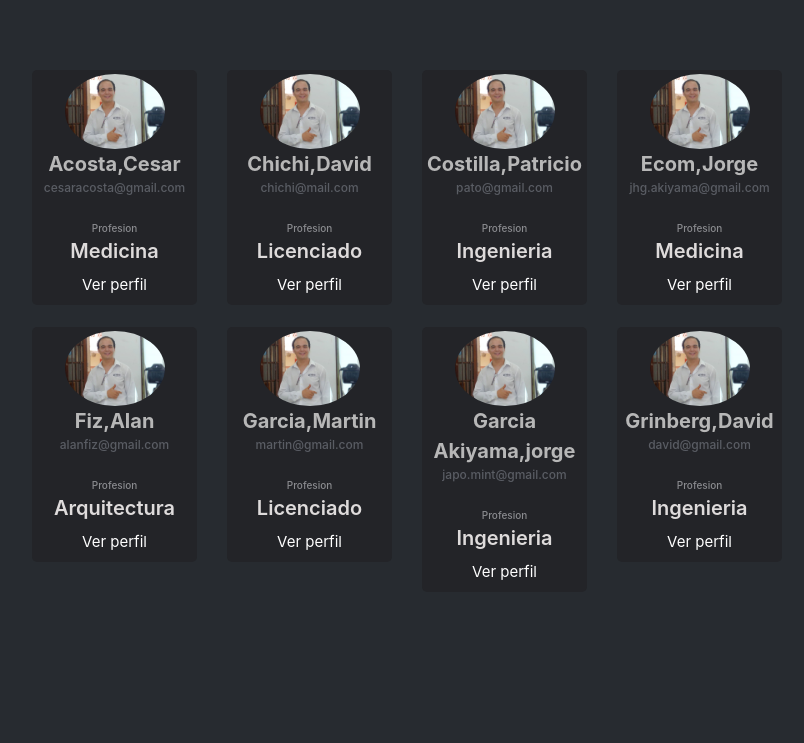
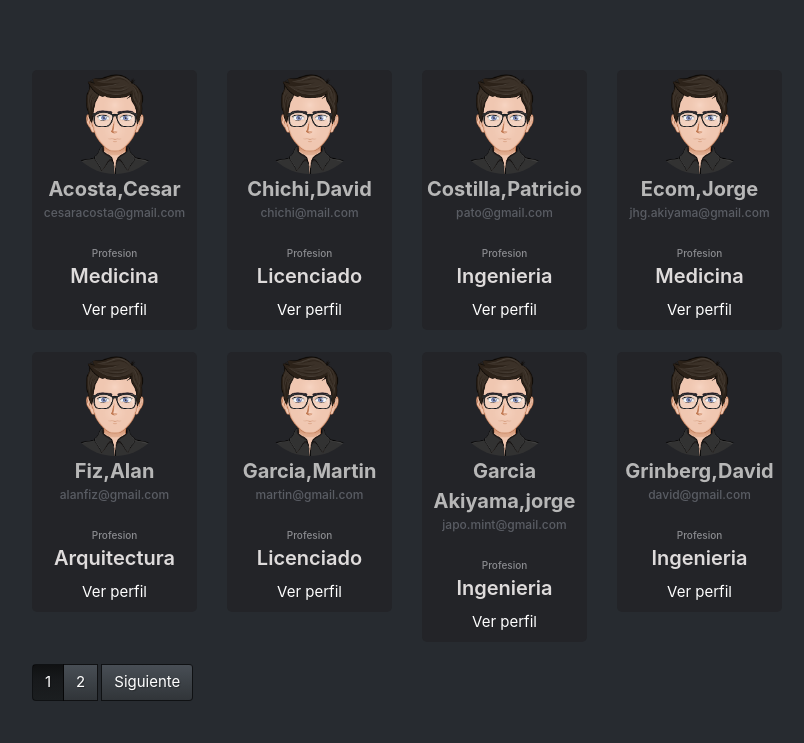
Before and after one commit to rodricerdan09/professionApp-BE, a Django app: page /profesionales/ in a window 1280 px wide. Shown: the part 57-800 px from the top of the page, without its empty margins (233-1037 px from the left). Run offline with Django 3.2, Linux system fonts and the light colour scheme; data comes from the database, SQL or seed files in the repository; some libraries are stand-ins or nearby versions.

Commit message:
agrego paginado al listado de profesionales

```diff
--- a/accounts/templates/accounts/profesional_list.html
+++ b/accounts/templates/accounts/profesional_list.html
@@ -4,6 +4,13 @@
 {% block content %}
 
 {%if object_list%}
+<!--<style>-->
+<!--    .ag-flex-center{-->
+<!--	display: flex;-->
+<!--	justify-content: center;-->
+<!--	align-items: center;-->
+<!--}-->
+<!--</style>-->
 
 <!--<center><h2>Profesionales registrados: {{total}}</h2></center>-->
 <div class="container d-flex justify-content-center mt-5">
@@ -15,7 +22,8 @@
                     <div class="one">
                         <div class="text-right pr-2 pt-1"><i class="mdi mdi-dots-vertical dotdot"></i></div>
                         <div class="d-flex justify-content-center">
-                            <img src="{% static 'images/campeon.jpg' %}" width="100" class="rounded-circle">
+                            <img src="{% static 'images/avatar7.png' %}" width="100" class="rounded-circle">
+<!--                            <img src="{% static 'images/campeon.jpg' %}" width="100" class="rounded-circle">-->
 <!--                            <img src="https://i.imgur.com/hczKIze.jpg" width="80" class="rounded-circle">-->
                         </div>
                         <div class="text-center"> <span class="name">{{profesional}}</span>
@@ -32,6 +40,34 @@
             </div>
 
             {% endfor %}
+
+    <div class="container">
+
+        {% if is_paginated %}
+        <ul class="pagination ag-flex-center">
+            {% if page_obj.has_previous %}
+                <li class="page-item mr-1 ag-pagination-item ag-pagination-border">
+                    <a href="?page={{page_obj.previous_page_number}}" class="ag-pagination-item ag-pagination-border page-link">Anterior</a>
+                </li>
+            {% endif %}
+            {% for i in paginator.page_range %}
+
+                    <li class="page-item {% if page_obj.number == i %} active {%endif%}">
+                        <a href="?page={{i}}" class="ag-pagination-item page-link ag-border">{{i}}</a>
+                    </li>
+            {% endfor %}
+            {% if page_obj.has_next %}
+                <li class="page-item ml-1">
+                    <a href="?page={{page_obj.next_page_number}}" class="ag-pagination-item ag-pagination-border page-link">Siguiente</a>
+                </li>
+            {% endif %}
+        </ul>
+
+    {%endif%}
+
+    </div>
+
+
         </div>
     </div>
 </div>
```
